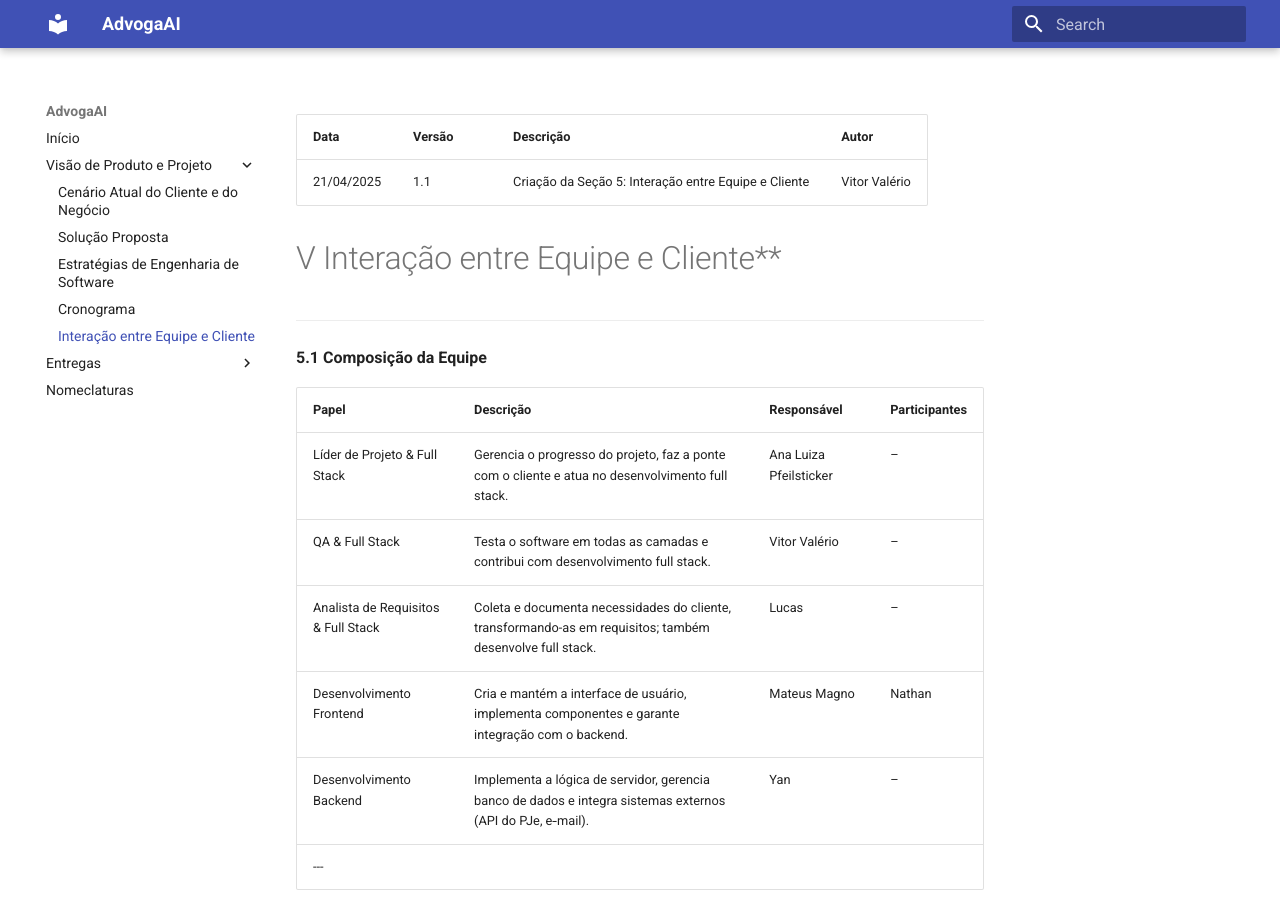
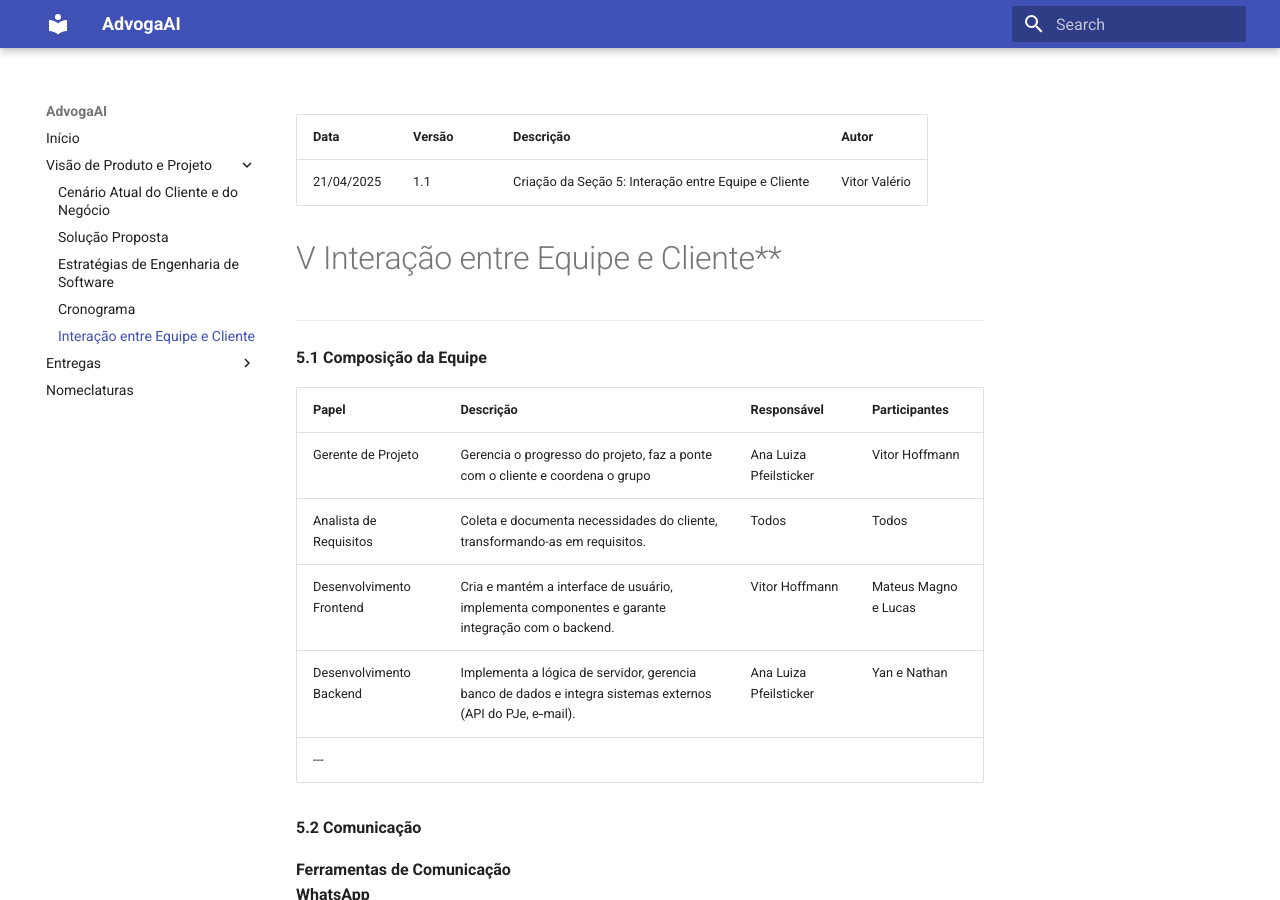
Before and after one commit to mdsreq-fga-unb/2025.1-T01-AdvogaAI, an MkDocs documentation site: the page built from docs/equipecliente.md, in a window 1280 px wide and 900 px high. Built offline with MkDocs 1.6.1 and Material for MkDocs 9.7.7, drawn with Linux system fonts in a browser that asks for light colours.

Commit message:
Update equipecliente.md

```diff
--- a/docs/equipecliente.md
+++ b/docs/equipecliente.md
@@ -9,12 +9,11 @@
 **5.1 Composição da Equipe**
 
 | Papel                                    | Descrição                                                                                                    | Responsável             | Participantes |
-|------------------------------------------|--------------------------------------------------------------------------------------------------------------|-------------------------|---------------|
-| Líder de Projeto & Full Stack            | Gerencia o progresso do projeto, faz a ponte com o cliente e atua no desenvolvimento full stack.             | Ana Luiza Pfeilsticker  | –             |
-| QA & Full Stack                          | Testa o software em todas as camadas e contribui com desenvolvimento full stack.                             | Vitor Valério           | –             |
-| Analista de Requisitos & Full Stack      | Coleta e documenta necessidades do cliente, transformando-as em requisitos; também desenvolve full stack.    | Lucas                   | –             |
-| Desenvolvimento Frontend                 | Cria e mantém a interface de usuário, implementa componentes e garante integração com o backend.             | Mateus Magno            | Nathan        |
-| Desenvolvimento Backend                  | Implementa a lógica de servidor, gerencia banco de dados e integra sistemas externos (API do PJe, e‑mail).    | Yan                     | –             |
+|------------------------------------------|--------------------------------------------------------------------------------------------------------------|---------------------------|----------------------|
+| Gerente de Projeto                       | Gerencia o progresso do projeto, faz a ponte com o cliente e coordena o grupo                                | Ana Luiza Pfeilsticker    | Vitor Hoffmann       |
+| Analista de Requisitos                   | Coleta e documenta necessidades do cliente, transformando-as em requisitos.                                  | Todos                     | Todos                |
+| Desenvolvimento Frontend                 | Cria e mantém a interface de usuário, implementa componentes e garante integração com o backend.             | Vitor Hoffmann            | Mateus Magno e Lucas |
+| Desenvolvimento Backend                  | Implementa a lógica de servidor, gerencia banco de dados e integra sistemas externos (API do PJe, e‑mail).   | Ana Luiza Pfeilsticker    | Yan e Nathan         |
 ---
 
 **5.2 Comunicação**
```
